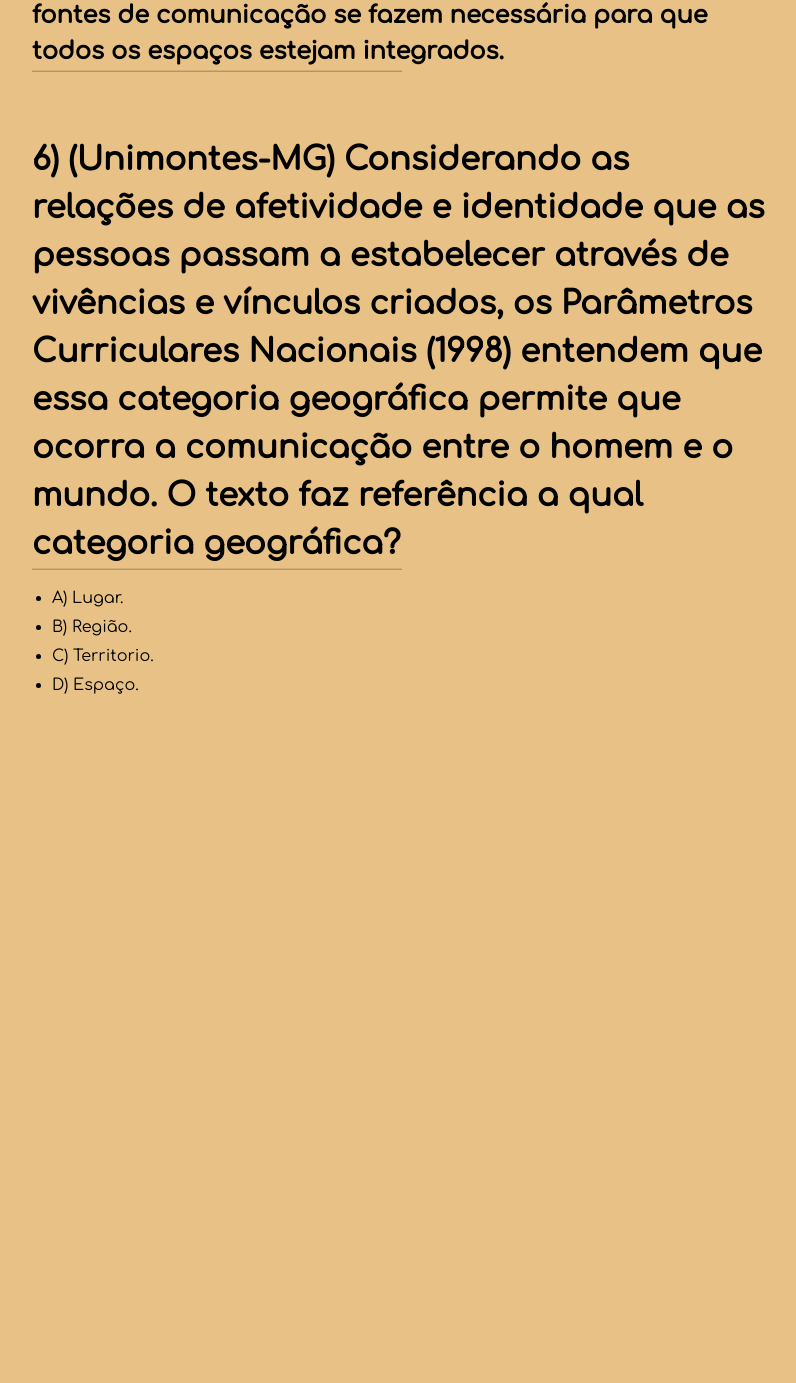
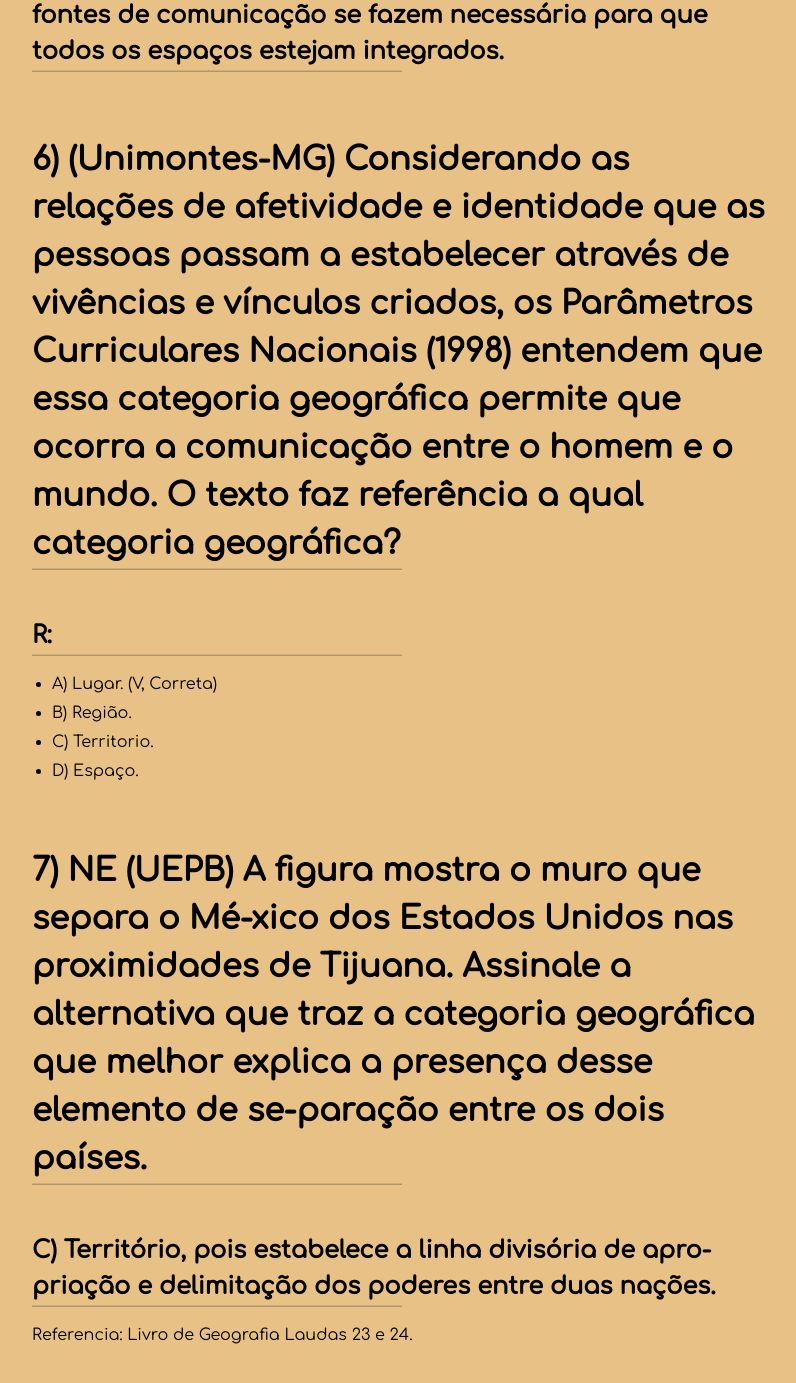
Before and after one commit to heart-leap/heart-leap.github.io, a Jekyll site: the page built from _posts/2021-02-17-ab-tarefa-de-geografia.md, in a window 1280 px wide and 1400 px high, scrolled down 1044 px. Shown: the top 1383 px of the window, without its empty margins (238-1034 px from the left). Built offline with Jekyll 4.4.1, drawn with Linux system fonts in a browser that asks for light colours; before the commit the page ends 1794 px from its top, so only the background shows below that.

Commit message:
novo post

```diff
--- a/_posts/2021-02-17-ab-tarefa-de-geografia.md
+++ b/_posts/2021-02-17-ab-tarefa-de-geografia.md
@@ -11,7 +11,14 @@ tags: [Geografia]
 
 # 6) (Unimontes-MG) Considerando as relações de afetividade e identidade que as pessoas passam a estabelecer através de vivências e vínculos criados, os Parâmetros Curriculares Nacionais (1998) entendem que essa categoria geográfica permite que ocorra a comunicação entre o homem e o mundo. O texto faz referência a qual categoria geográfica?
 
-* A) Lugar.
+## R:
+* A) Lugar. (V, Correta)
 * B) Região.
 * C) Territorio.
 * D) Espaço.
+
+# 7) NE (UEPB) A figura mostra o muro que separa o Mé-xico dos Estados Unidos nas proximidades de Tijuana.  Assinale a alternativa que traz a categoria geográfica que melhor explica a presença desse elemento de se-paração entre os dois países.
+
+## C) Território, pois estabelece a linha divisória de apro-priação e delimitação dos poderes entre duas nações.
+
+Referencia: Livro de Geografia Laudas 23 e 24.
```
